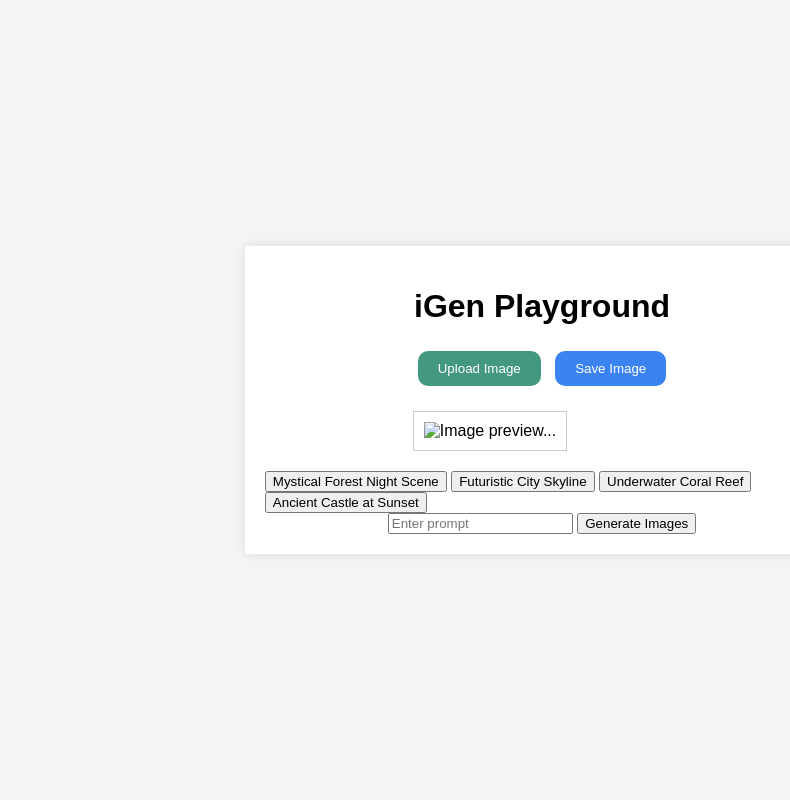
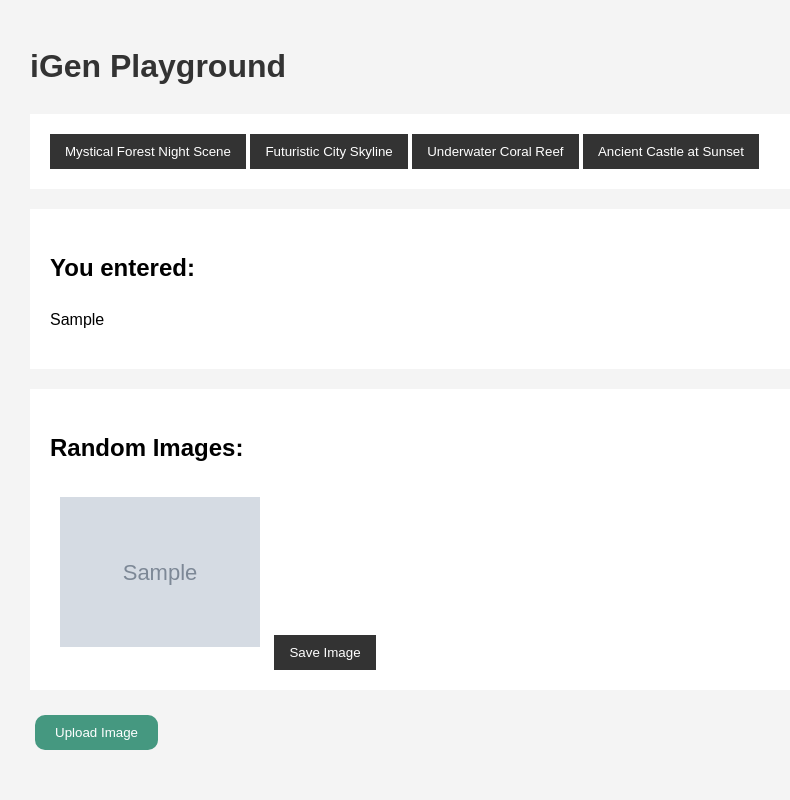
Before and after one commit to nueverest/igen, a Flask app: template templates/index.html in a window 1280 px wide. Shown: the whole page, without its empty margins (98-888 px from the left). Run offline with Flask 3, Linux system fonts and the light colour scheme; the template is opened without the code that fills it: most values are stand-ins (such as "Sample title", 1, 10 or a date in 2020); grey boxes marked "Sample" are stand-in pictures.

Commit message:
new_version

```diff
--- a/app.py
+++ b/app.py
@@ -1,10 +1,24 @@
-from flask import Flask, render_template, request
+from flask import Flask, render_template, request,jsonify
 import os
 import random
 from image_gen_togetherai import AiImage
 
 
 app = Flask(__name__)
+
+# @app.route('/', methods=['GET', 'POST'])
+# def index():
+#     if request.method == 'POST':
+#         user_input = request.form.get('user_input', '')  # 安全获取 user_input
+#         if user_input:
+#             ai_image = AiImage()
+#             images = ai_image.generate(user_input)  # 生成基于用户输入的图像链接
+#             return jsonify({'images': images})  # 返回图像链接的 JSON
+#         else:
+#             return jsonify({'error': 'No input provided'}), 400  # 没有输入时返回错误
+#     else:
+#         # 对于 GET 请求，渲染并返回初始 HTML 页面
+#         return render_template('index.html')
 
 @app.route('/', methods=['GET', 'POST'])
 def index():
@@ -18,3 +32,7 @@ def index():
 
 if __name__ == '__main__':
     app.run(debug=True)
+
+
+if __name__ == '__main__':
+    app.run(debug=True)
--- a/static/css/style.css
+++ b/static/css/style.css
@@ -1,62 +1,56 @@
-/* style.css */
-body, html {
+body {
     font-family: Arial, sans-serif;
+    line-height: 1.6;
     margin: 0;
     padding: 0;
-    background: #f4f4f4;
-    display: flex;
-    justify-content: center;
-    align-items: center;
-    height: 100vh;
+    background-color: #f4f4f4;
 }
 
 .container {
     width: 80%;
-    background: white;
+    margin: auto;
+    overflow: hidden;
     padding: 20px;
-    box-shadow: 0 0 10px rgba(0, 0, 0, 0.1);
-    display: flex;
-    flex-direction: column;
-    align-items: center;
 }
 
-.image-upload-area, .image-display-area, .action-buttons {
+h1 {
+    color: #333;
+}
+
+form {
+    background: #fff;
+    padding: 20px;
     margin-bottom: 20px;
 }
 
-#preview-img {
-    max-width: 500px; /* Adjust based on the maximum size you expect */
-    max-height: 300px; /* Maintains aspect ratio */
-    border: 1px solid #ccc;
+input[type="text"] {
+    width: 70%;
     padding: 10px;
-    background: #fff;
+    margin-right: 10px;
 }
 
-.filter-area {
-    display: grid;
-    grid-template-columns: repeat(5, 1fr); /* Set exactly five columns */
-    grid-template-rows: repeat(4, auto); /* Set exactly four rows */
-    gap: 10px; /* Space between images */
-    width: 100%;
+button {
+    padding: 10px 15px;
+    background: #333;
+    color: #fff;
+    border: none;
+    cursor: pointer;
 }
 
-.theme-row { /* Optional: add if you need special styling per theme row */
-    display: contents;
+button:hover {
+    background: #555;
 }
 
-.filter-image {
-    width: 100%; /* Adjust width as needed */
-    height: auto;
-    cursor: pointer;
-    transition: transform 0.3s ease;
+.result, .images {
+    background: #fff;
+    padding: 20px;
+    margin-bottom: 20px;
 }
 
-.filter-image:hover {
-    transform: scale(1.05); /* Slight zoom effect on hover */
-}
-
-.filter-image.selected {
-    border: 3px solid #f1f4f5; /* Highlight selected image with a red border */
+.images img {
+    width: 200px;
+    height: auto;
+    margin: 10px;
 }
 
 .greenButton, .blueButton {
@@ -75,9 +69,9 @@ body, html {
 }
 
 .greenButton {
-    background: #459880; /* Custom green color for upload button */
+    background: #459880; /* Custom green color for upload button
 }
 
 .blueButton {
-    background: #3b83f0; /* Custom blue color for save button */
+    background: #3b83f0; /* Custom blue color for save button
 }
--- a/templates/index.html
+++ b/templates/index.html
@@ -3,42 +3,67 @@
 <head>
     <meta charset="UTF-8">
     <meta name="viewport" content="width=device-width, initial-scale=1.0">
-    <title>iGen Playground</title>
-    <link rel="stylesheet" href="/static/css/style.css">
+    <title>Flask App</title>
+    <link rel="stylesheet" href="{{ url_for('static', filename='css/style.css') }}">
 </head>
 <body>
     <div class="container">
         <h1>iGen Playground</h1>
-        <div class="left-panel">
-            <div class="image-upload-area">
-                <button class="greenButton" onclick="document.getElementById('file-input').click();">Upload Image</button>
-                <button class="blueButton" onclick="saveImage()">Save Image</button>
-                <input type="file" id="file-input" style="display: none;" onchange="previewFile()">
+        <form method="POST" id="promptForm">
+            <input type="hidden" name="user_input" id="userInput">
+            <button type="button" class="prompt-button" data-prompt="Mystical forest night scene" onclick="submitPrompt(this)">Mystical Forest Night Scene</button>
+            <button type="button" class="prompt-button" data-prompt="Futuristic city skyline" onclick="submitPrompt(this)">Futuristic City Skyline</button>
+            <button type="button" class="prompt-button" data-prompt="Underwater coral reef landscape" onclick="submitPrompt(this)">Underwater Coral Reef</button>
+            <button type="button" class="prompt-button" data-prompt="Ancient castle at sunset" onclick="submitPrompt(this)">Ancient Castle at Sunset</button>
+        </form>
+        {% if user_input %}
+            <div class="result">
+                <h2>You entered:</h2>
+                <p>{{ user_input }}</p>
             </div>
-            <div class="image-display-area">
-                <img id="preview-img" src="" alt="Image preview...">
+        {% endif %}
+        {% if images %}
+            <div class="images">
+                <h2>Random Images:</h2>
+                {% for image in images %}
+                <img src="{{ url_for('static', filename='img/' + image) }}" alt="Random Image">
+                <button onclick="saveImage(this)" data-url="{{ url_for('static', filename='img/' + image) }}">Save Image</button>
+            {% endfor %}
+
             </div>
-        </div>
-
-        <div class="prompt-container">
-            <!-- 为每个图像生成主题设置一个按钮 -->
-            <button class="prompt-button" data-prompt="Mystical forest night scene">Mystical Forest Night Scene</button>
-            <button class="prompt-button" data-prompt="Futuristic city skyline">Futuristic City Skyline</button>
-            <button class="prompt-button" data-prompt="Underwater coral reef landscape">Underwater Coral Reef</button>
-            <button class="prompt-button" data-prompt="Ancient castle at sunset">Ancient Castle at Sunset</button>
-        </div>
-
-        <form id="imageForm">
-            <input type="text" id="user_input" name="user_input" placeholder="Enter prompt">
-            <button type="submit">Generate Images</button>
-        </form>
-        <div id="imagesContainer">
-            <!-- Images will be displayed here -->
-        </div>
-
-
+        {% endif %}
+        <button class="greenButton" onclick="document.getElementById('file-input').click();">Upload Image</button>
     </div>
 
     <script src="/static/js/main.js"></script>
+    <script>
+
+document.addEventListener('DOMContentLoaded', function() {
+    document.querySelectorAll('.prompt-button').forEach(button => {
+        button.addEventListener('click', function(event) {
+            event.preventDefault(); // 防止默认的表单提交
+            let userInput = this.getAttribute('data-prompt');
+            document.getElementById('userInput').value = userInput; // 设置隐藏字段的值
+            document.getElementById('promptForm').submit(); // 提交表单
+        });
+    });
+});
+        function submitPrompt(button) {
+            var userInput = button.getAttribute('data-prompt');
+            document.getElementById('userInput').value = userInput;
+            document.getElementById('promptForm').submit();
+        }
+
+        function saveImage(button) {
+             var imageUrl = button.getAttribute('data-url'); // 从按钮的 data-url 属性获取图片 URL
+             var link = document.createElement('a');
+            link.href = imageUrl;
+            link.download = imageUrl.split('/').pop(); // 从 URL 提取文件名作为下载名称
+            document.body.appendChild(link);
+            link.click();
+            document.body.removeChild(link);
+}
+
+    </script>
 </body>
 </html>
```
Also changed, not shown: static/js/main.js (+48 -46 lines).
